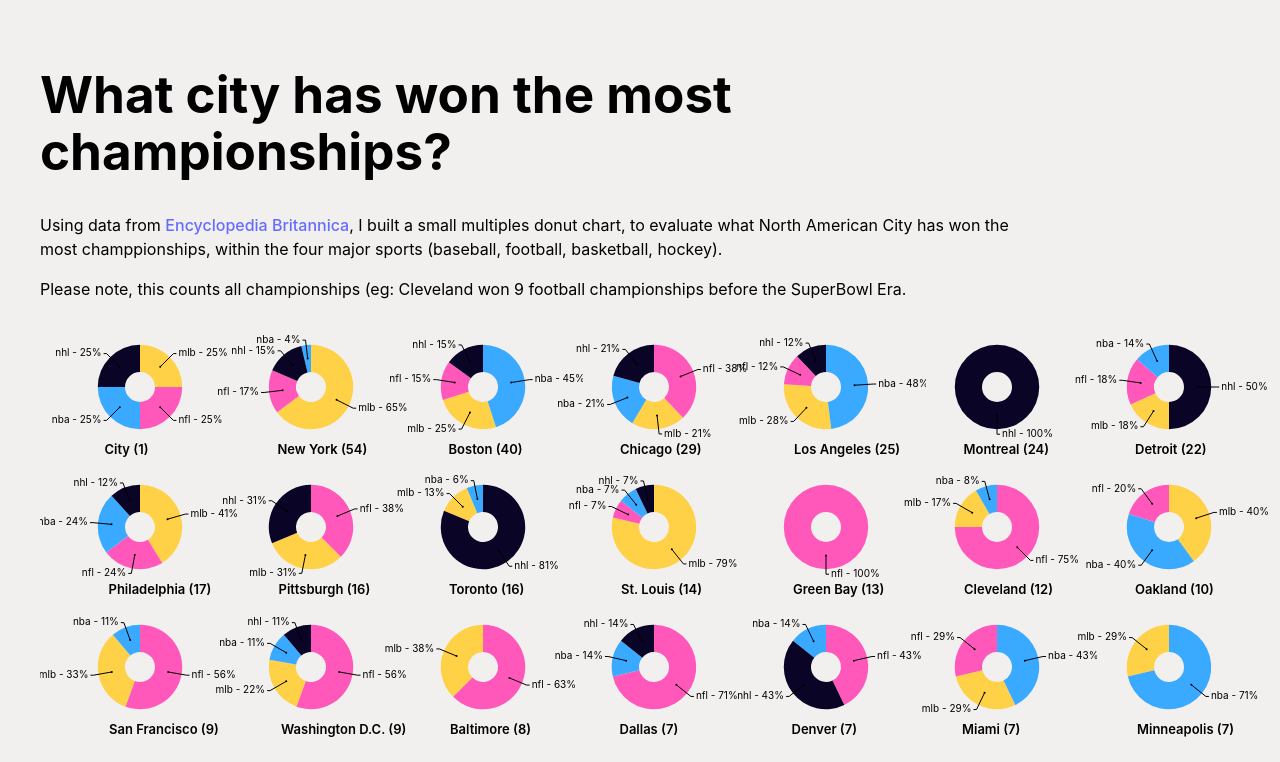
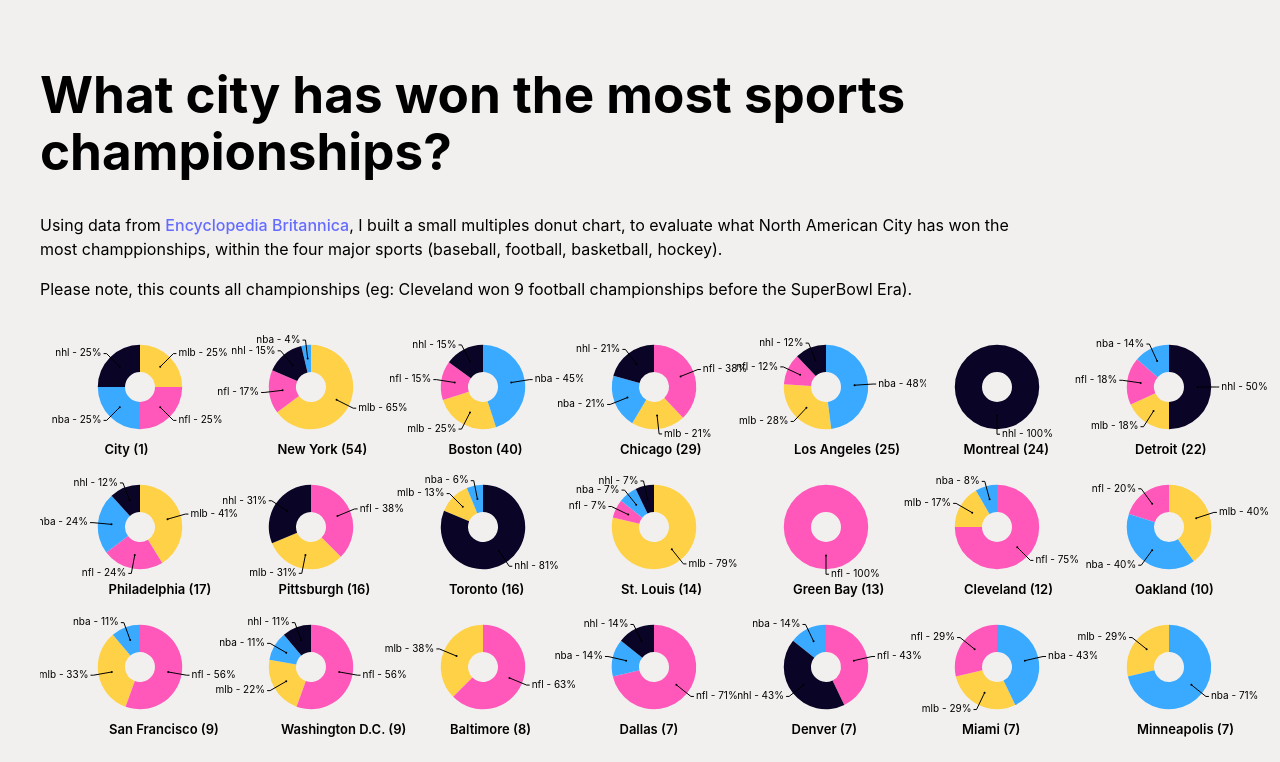
Before and after one commit to dmalary/react_d3-city_champions, a React (Vite) app: page / in a window 1280 px wide. Shown: the top 762 px of the page. Built offline with nearby package versions, Linux system fonts and the light colour scheme.

Commit message:
fix: update copy

```diff
--- a/src/App.jsx
+++ b/src/App.jsx
@@ -28,9 +28,9 @@ function App() {
   return (
     <>
       <div className='annotation-layer'>
-        <h1>What city has won the most championships?</h1>
+        <h1>What city has won the most sports championships?</h1>
         <p>Using data from <a href="https://www.britannica.com/topic/Professional-Sports-Championships-by-City-2228259">Encyclopedia Britannica</a>, I built a small multiples donut chart, to evaluate what North American City has won the most champpionships, within the four major sports (baseball, football, basketball, hockey).</p>
-        <p>Please note, this counts all championships (eg: Cleveland won 9 football championships before the SuperBowl Era.</p>
+        <p>Please note, this counts all championships (eg: Cleveland won 9 football championships before the SuperBowl Era).</p>
       </div>
       <SmallMultiples data={workingData} />
     </>
```
